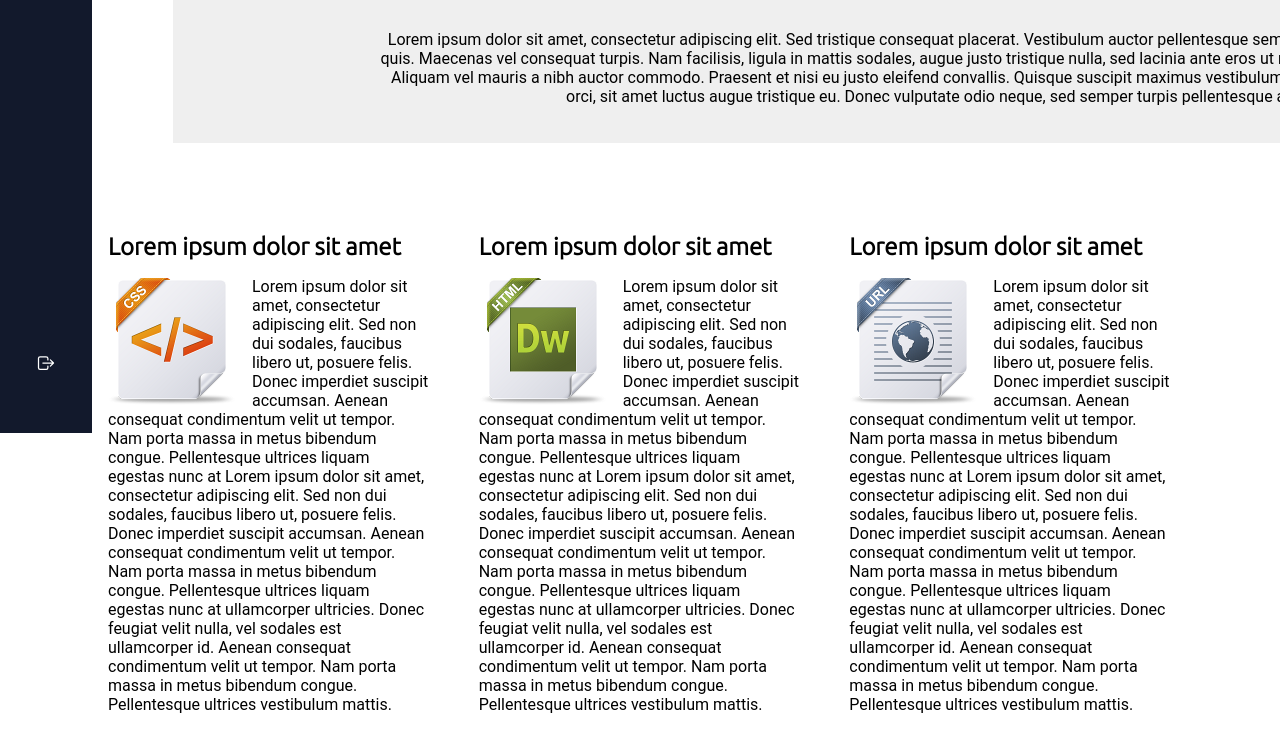
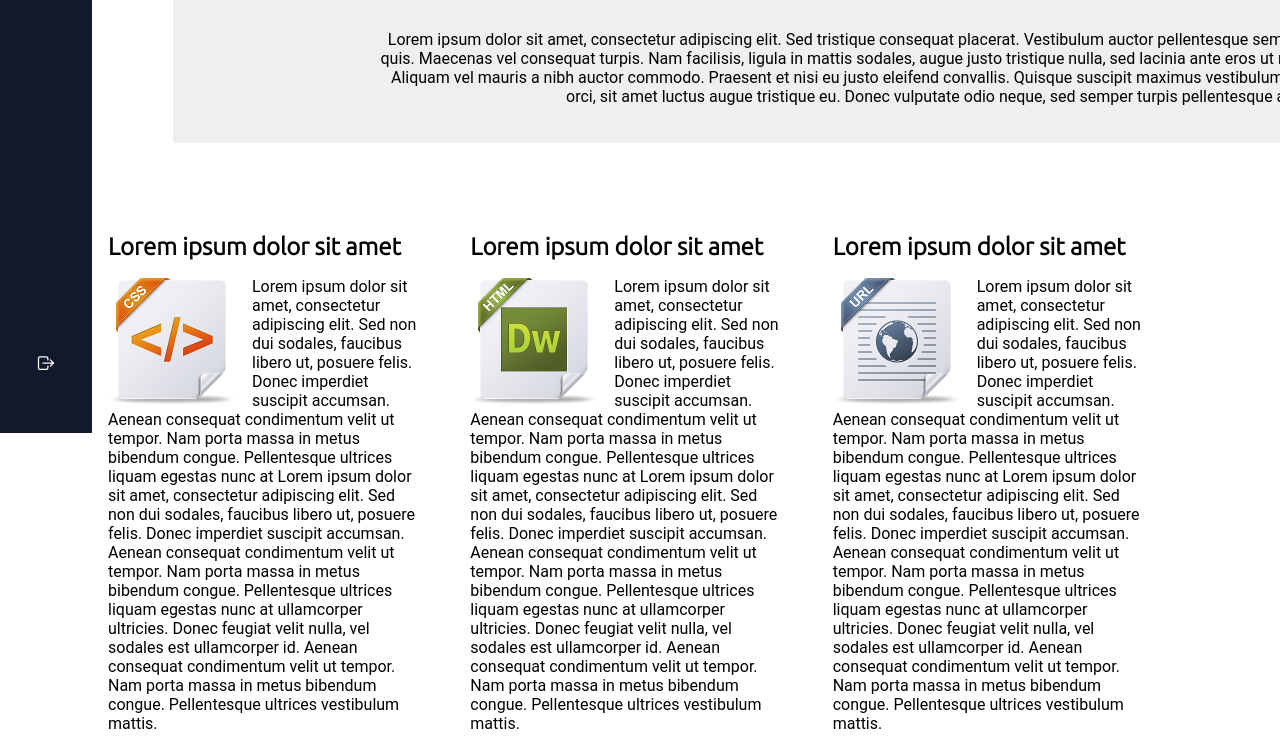
Before and after one commit to Anhphuc9969/SlideBar-Menu, a plain HTML site: page index.html in a window 1280 px wide. Shown: the part 367-1116 px from the top of the page. Drawn offline with nearby package versions, Linux system fonts and the light colour scheme.

Commit message:
up code 27/06

```diff
--- a/CSS/styles.css
+++ b/CSS/styles.css
@@ -198,7 +198,7 @@ a {
 .content-container {
     position: absolute;
     top: 600px;
-    padding-right: 110px;
+    padding-right: 135px;
     display: grid;
     grid-template-columns: 1fr 1fr 1fr;
     gap: 50px;
```
